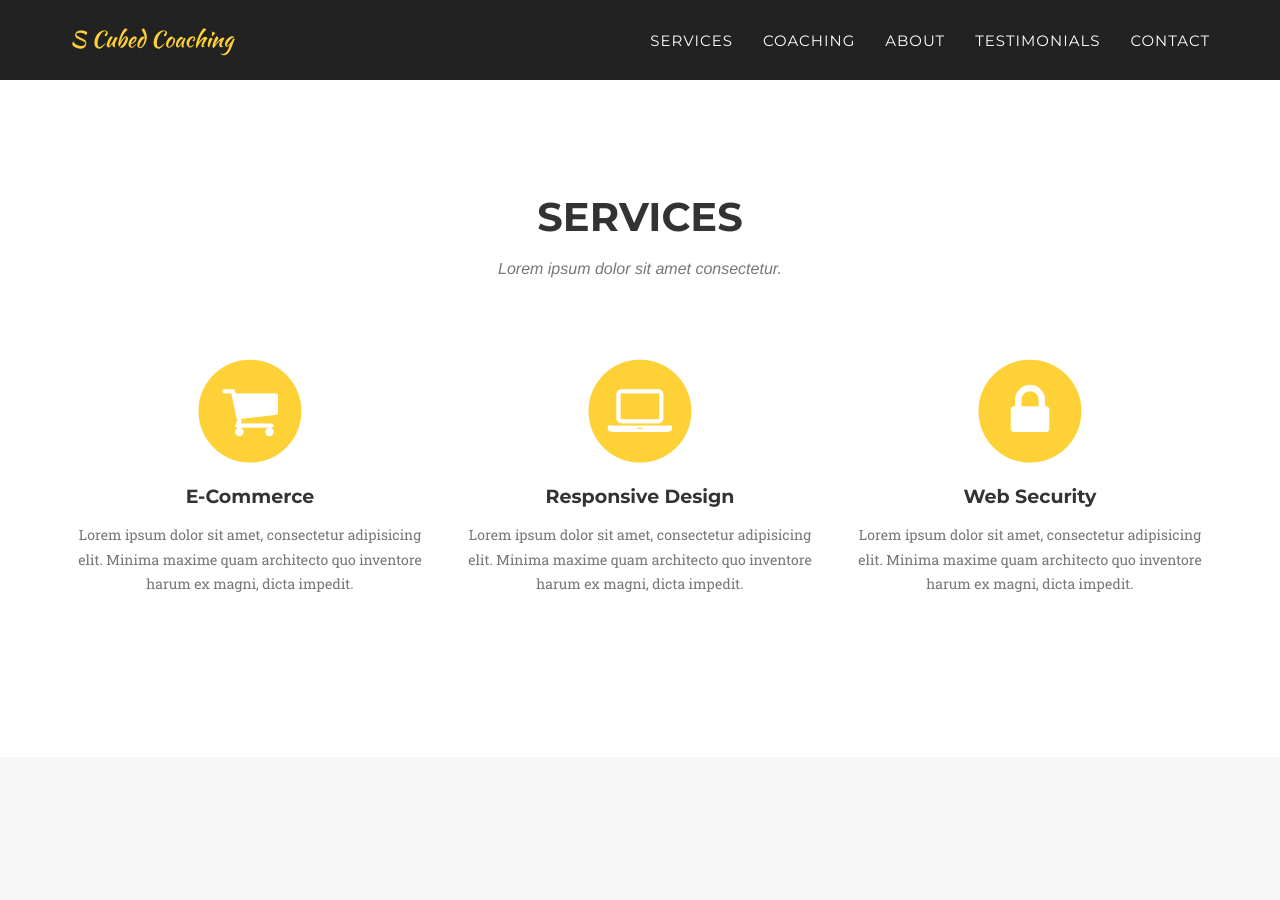
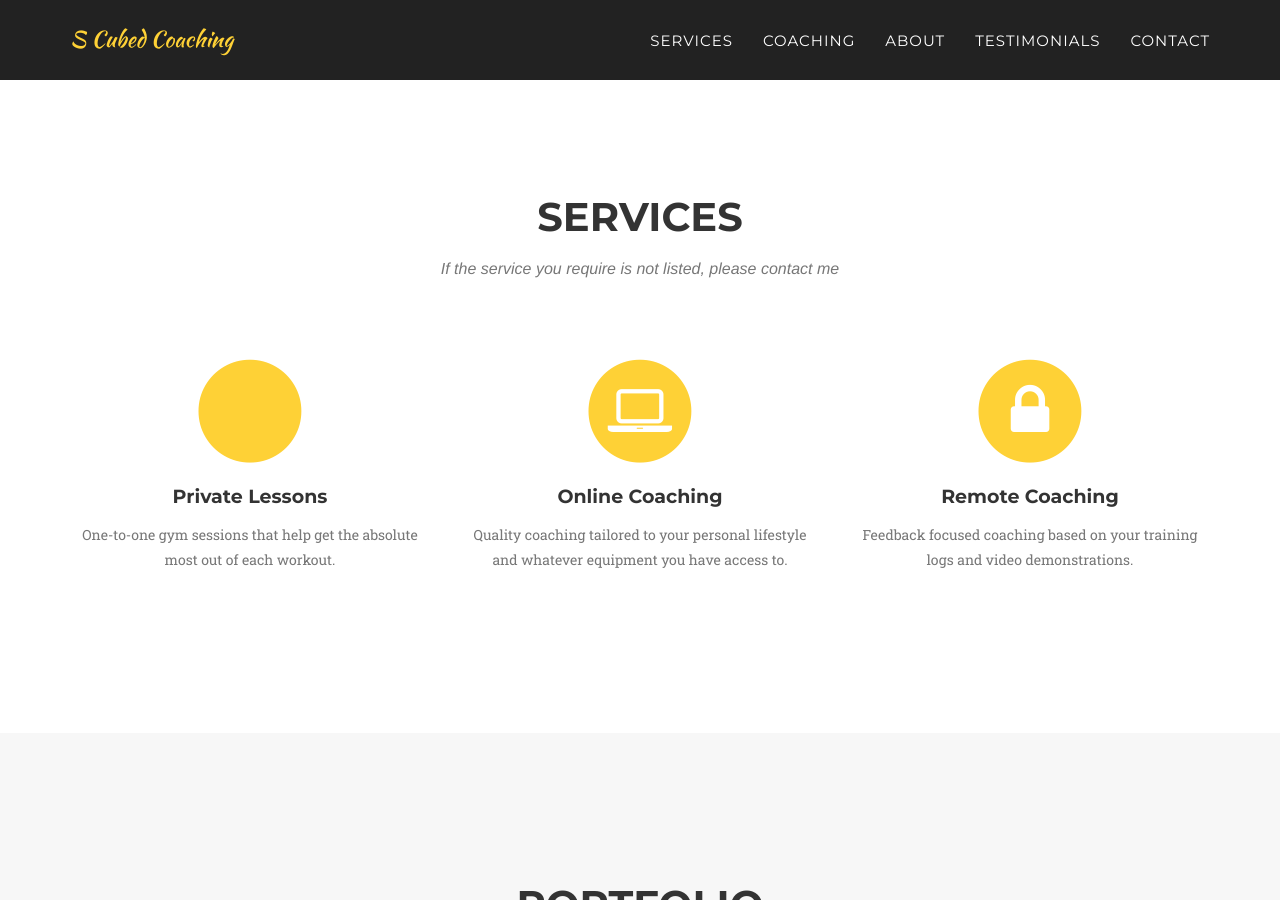
Before and after one commit to limit-DNE/SCubed, a Jekyll site: the page built from index.html, in a window 1280 px wide and 900 px high, scrolled down 788 px. Built offline with Jekyll 4.4.1, drawn with Linux system fonts in a browser that asks for light colours; some web fonts are replaced.

Commit message:
Update services.html

```diff
--- a/_includes/services.html
+++ b/_includes/services.html
@@ -4,33 +4,33 @@
             <div class="row">
                 <div class="col-lg-12 text-center">
                     <h2 class="section-heading">Services</h2>
-                    <h3 class="section-subheading text-muted">Lorem ipsum dolor sit amet consectetur.</h3>
+                    <h3 class="section-subheading text-muted">If the service you require is not listed, please contact me</h3>
                 </div>
             </div>
             <div class="row text-center">
                 <div class="col-md-4">
                     <span class="fa-stack fa-4x">
                         <i class="fa fa-circle fa-stack-2x text-primary"></i>
-                        <i class="fa fa-shopping-cart fa-stack-1x fa-inverse"></i>
+                        <i class="fas fa-dumbbell fa-stack-1x fa-inverse"></i>
                     </span>
-                    <h4 class="service-heading">E-Commerce</h4>
-                    <p class="text-muted">Lorem ipsum dolor sit amet, consectetur adipisicing elit. Minima maxime quam architecto quo inventore harum ex magni, dicta impedit.</p>
+                    <h4 class="service-heading">Private Lessons</h4>
+                    <p class="text-muted">One-to-one gym sessions that help get the absolute most out of each workout.</p>
                 </div>
                 <div class="col-md-4">
                     <span class="fa-stack fa-4x">
                         <i class="fa fa-circle fa-stack-2x text-primary"></i>
                         <i class="fa fa-laptop fa-stack-1x fa-inverse"></i>
                     </span>
-                    <h4 class="service-heading">Responsive Design</h4>
-                    <p class="text-muted">Lorem ipsum dolor sit amet, consectetur adipisicing elit. Minima maxime quam architecto quo inventore harum ex magni, dicta impedit.</p>
+                    <h4 class="service-heading">Online Coaching</h4>
+                    <p class="text-muted">Quality coaching tailored to your personal lifestyle and whatever equipment you have access to.</p>
                 </div>
                 <div class="col-md-4">
                     <span class="fa-stack fa-4x">
                         <i class="fa fa-circle fa-stack-2x text-primary"></i>
                         <i class="fa fa-lock fa-stack-1x fa-inverse"></i>
                     </span>
-                    <h4 class="service-heading">Web Security</h4>
-                    <p class="text-muted">Lorem ipsum dolor sit amet, consectetur adipisicing elit. Minima maxime quam architecto quo inventore harum ex magni, dicta impedit.</p>
+                    <h4 class="service-heading">Remote Coaching</h4>
+                    <p class="text-muted">Feedback focused coaching based on your training logs and video demonstrations.</p>
                 </div>
             </div>
         </div>
```
